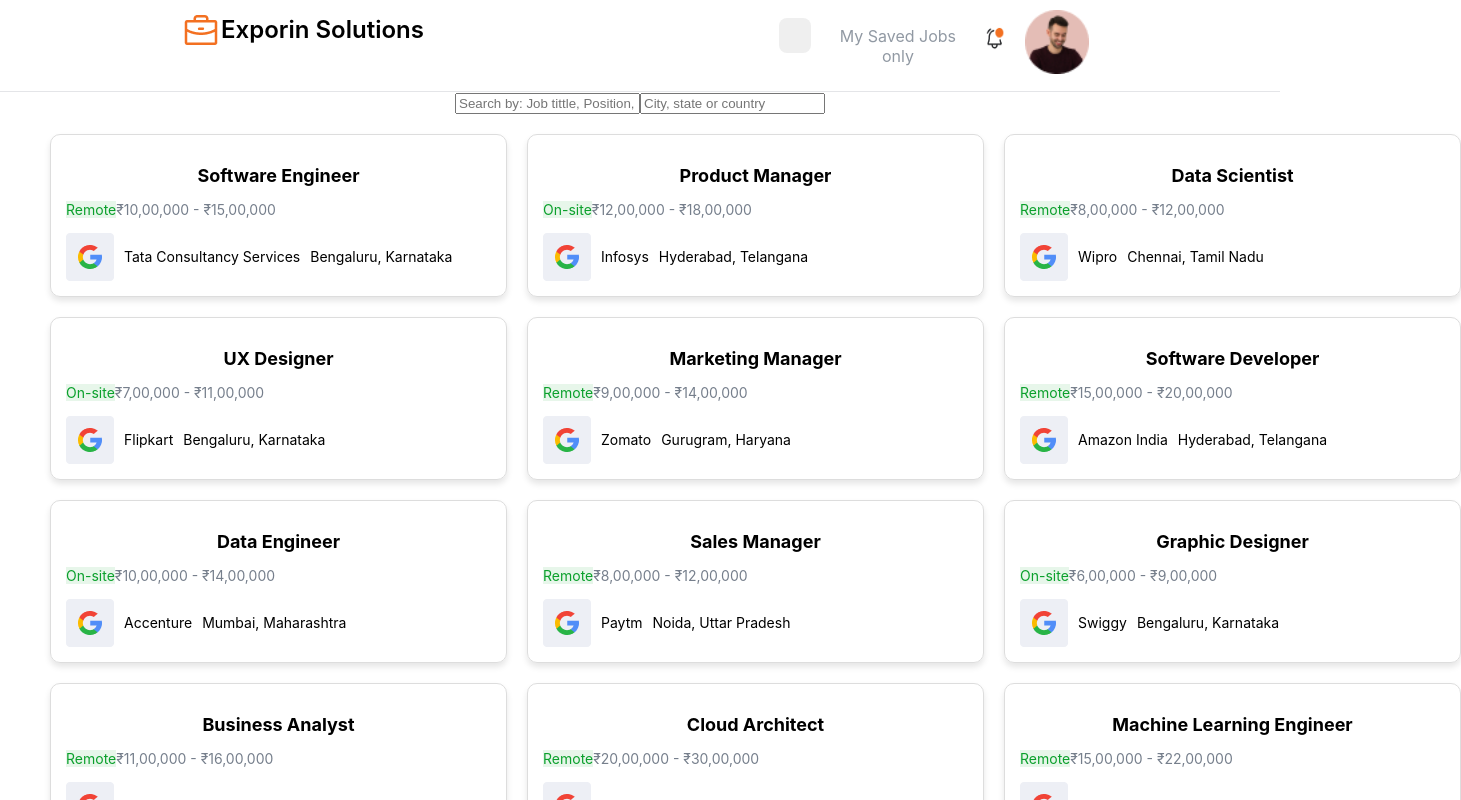
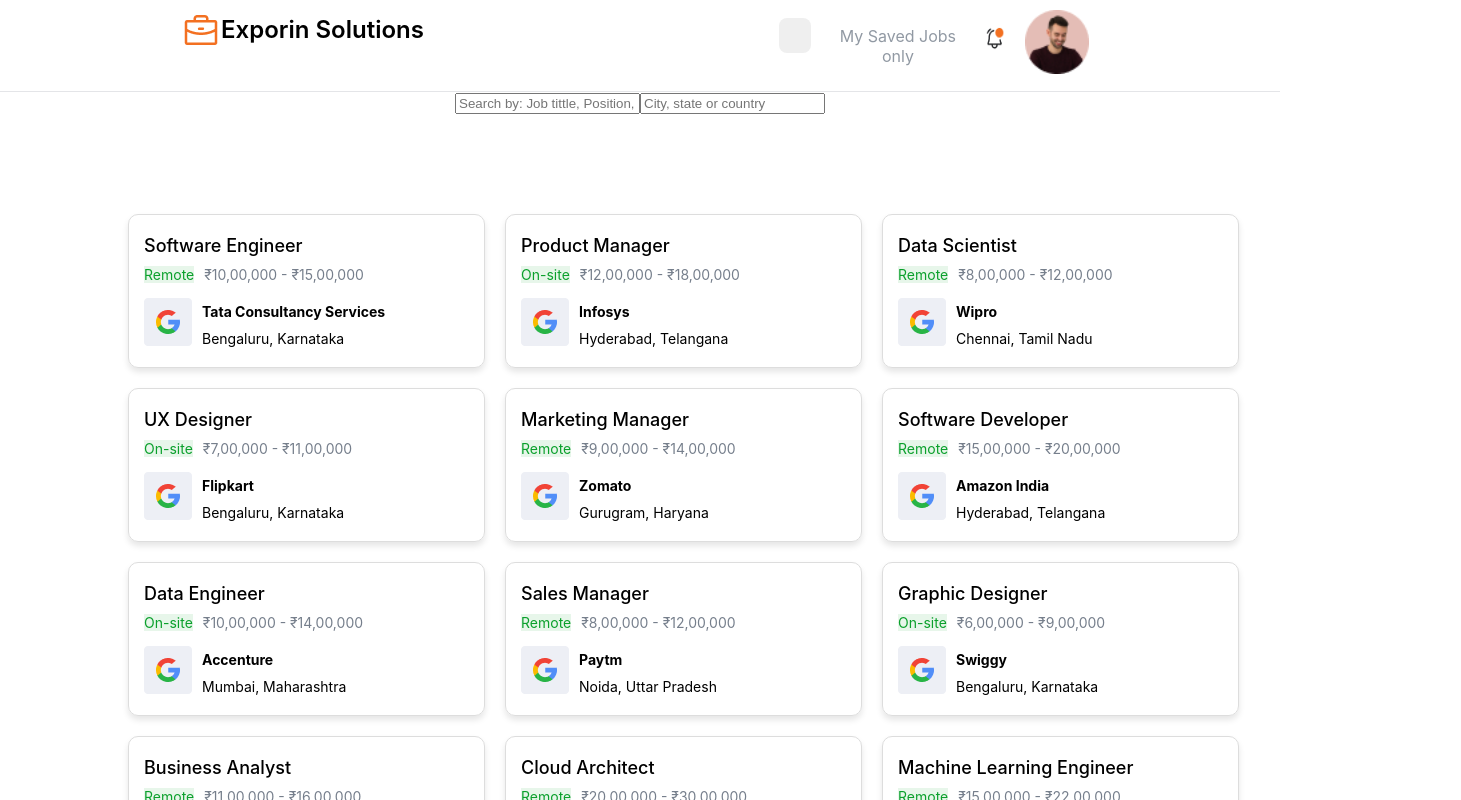
Before and after one commit to Prakritig01/project_live_2, a React (Create React App) app: page / in a window 1280 px wide. Shown: the top 800 px of the page, 1461 px wide, since content can reach past the window. Built offline with nearby package versions, Linux system fonts and the light colour scheme.

Commit message:
text aligned to left in job cards

```diff
--- a/src/Components/JobComponent/JobComponent.css
+++ b/src/Components/JobComponent/JobComponent.css
@@ -4,7 +4,7 @@
     gap: 20px; /* Space between cards */
     margin-top: 20px;
     width: 80vw;
-    margin-left: 50px;
+    margin: 100px auto;
   }
 
   .job-card {
@@ -14,12 +14,14 @@
     box-shadow: 0 4px 6px rgba(0, 0, 0, 0.1);
     display: flex;
     flex-direction: column; /* Stack elements vertically */
-    width:425px ;
+    width:325px ;
   }
 
-  .job-card h2 {
+  .title {
     font-size: 18px;
     margin-bottom: 10px;
+    font-weight: 500;
+    text-align: left;
   }
 
   .salary {
@@ -27,6 +29,7 @@
     justify-content: flex-start; /* Space between remote and salary */
     font-size: 14px;
     margin-bottom: 10px;
+    gap: 10px;
   }
   .salary-para{
     font-size: 14px;
@@ -43,24 +46,33 @@
 
   .company {
     display: flex;
-    align-items: center; /* Align company logo and text horizontally */
+    align-items: flex-start; /* Align logo and text at the top */
     gap: 10px; /* Space between logo and text */
     font-size: 14px;
   }
 
   .company img {
-    width: 48px; /* Set company logo size */
+    width: 48px; /* Set the logo size */
     height: 48px;
-
   }
 
-  .company p {
-    margin: 0; /* Remove default margin */
+  .company-text {
+    display: flex;
+    flex-direction: column; /* Stack name and location vertically */
+    justify-content: flex-start; /* Align text to the top */
   }
 
-  .company p:first-child {
+  .company-text p {
+    margin: 0; /* Remove default margin */
+    white-space: nowrap; /* Prevent text from wrapping */
+    /* border: 1px solid black; */
+    text-align: left;
+  }
+
+  .company-text p:first-child {
     font-weight: bold; /* Make the company name bold */
   }
+
 
   .job-card p {
     margin: 5px 0;
--- a/src/Components/JobComponent/JobComponent.js
+++ b/src/Components/JobComponent/JobComponent.js
@@ -10,15 +10,17 @@
     <div className="job-list">
       {jobList.map((job, index) => (
         <div key={index} className="job-card">
-          <h2>{job.title}</h2>
+          <p className="title">{job.title}</p>
           <div className="salary">
             <p className="remote">{job.remote ? "Remote" : "On-site"}</p>
             <p className="salary-para">{job.salary}</p>
           </div>
           <div className="company">
             <img src={companyImg} alt="" />
-            <p>{job.company}</p>
-            <p>{job.location}</p>
+            <div className="company-text">
+              <p>{job.company}</p>
+              <p>{job.location}</p>
+            </div>
           </div>
         </div>
       ))}
```
